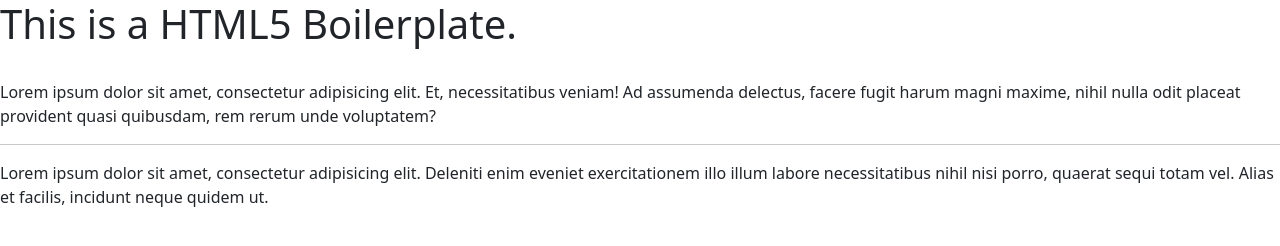
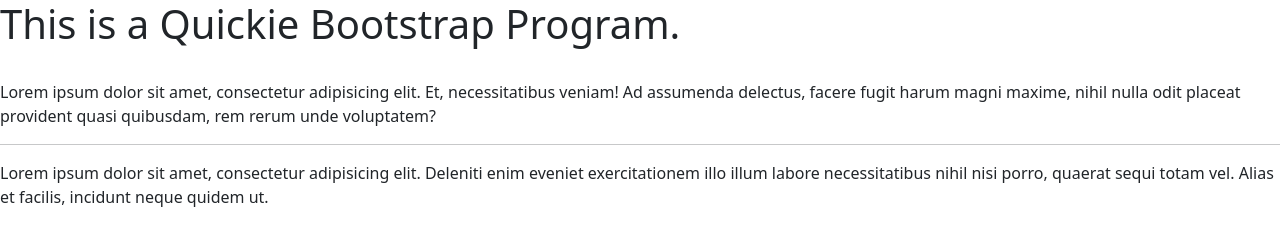
Before and after one commit to James-S-Wood/Quickie_Bootstrap, a plain HTML site: page index.html in a window 1280 px wide. Drawn offline with Linux system fonts and the light colour scheme.

Commit message:
Changed <h1> title

```diff
--- a/index.html
+++ b/index.html
@@ -15,12 +15,12 @@
 <body>
 
 <!-- Add your site or application content here -->
-<h1>This is a HTML5 Boilerplate.</h1>
+<h1>This is a Quickie Bootstrap Program.</h1>
 <br>
-<p>Lorem ipsum dolor sit amet, consectetur adipisicing elit. Et, necessitatibus veniam! Ad assumenda delectus, facere
+    <p>Lorem ipsum dolor sit amet, consectetur adipisicing elit. Et, necessitatibus veniam! Ad assumenda delectus, facere
     fugit harum magni maxime, nihil nulla odit placeat provident quasi quibusdam, rem rerum unde voluptatem?</p>
 <hr>
-<p>Lorem ipsum dolor sit amet, consectetur adipisicing elit. Deleniti enim eveniet exercitationem illo illum labore
+    <p>Lorem ipsum dolor sit amet, consectetur adipisicing elit. Deleniti enim eveniet exercitationem illo illum labore
     necessitatibus nihil nisi porro, quaerat sequi totam vel. Alias et facilis, incidunt neque quidem ut.</p>
 
 
```
